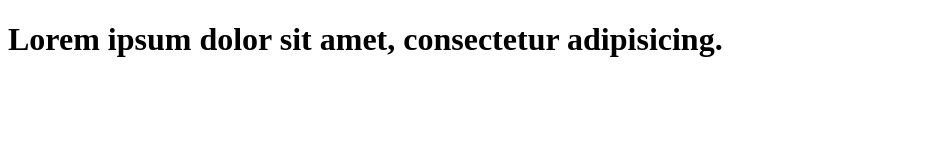
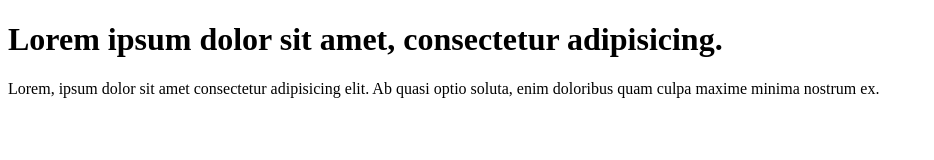
Before and after one commit to saifimd1234/learn-git, a plain HTML site: page index.html in a window 1280 px wide. Shown: the whole page, without its empty margins (0-934 px from the left). Drawn offline with Linux system fonts and the light colour scheme.

Commit message:
add para to code

```diff
--- a/index.html
+++ b/index.html
@@ -7,5 +7,6 @@
 </head>
 <body>
     <h1> Lorem ipsum dolor sit amet, consectetur adipisicing.</h1>
+    <p>Lorem, ipsum dolor sit amet consectetur adipisicing elit. Ab quasi optio soluta, enim doloribus quam culpa maxime minima nostrum ex.</p>
 </body>
 </html>
```
